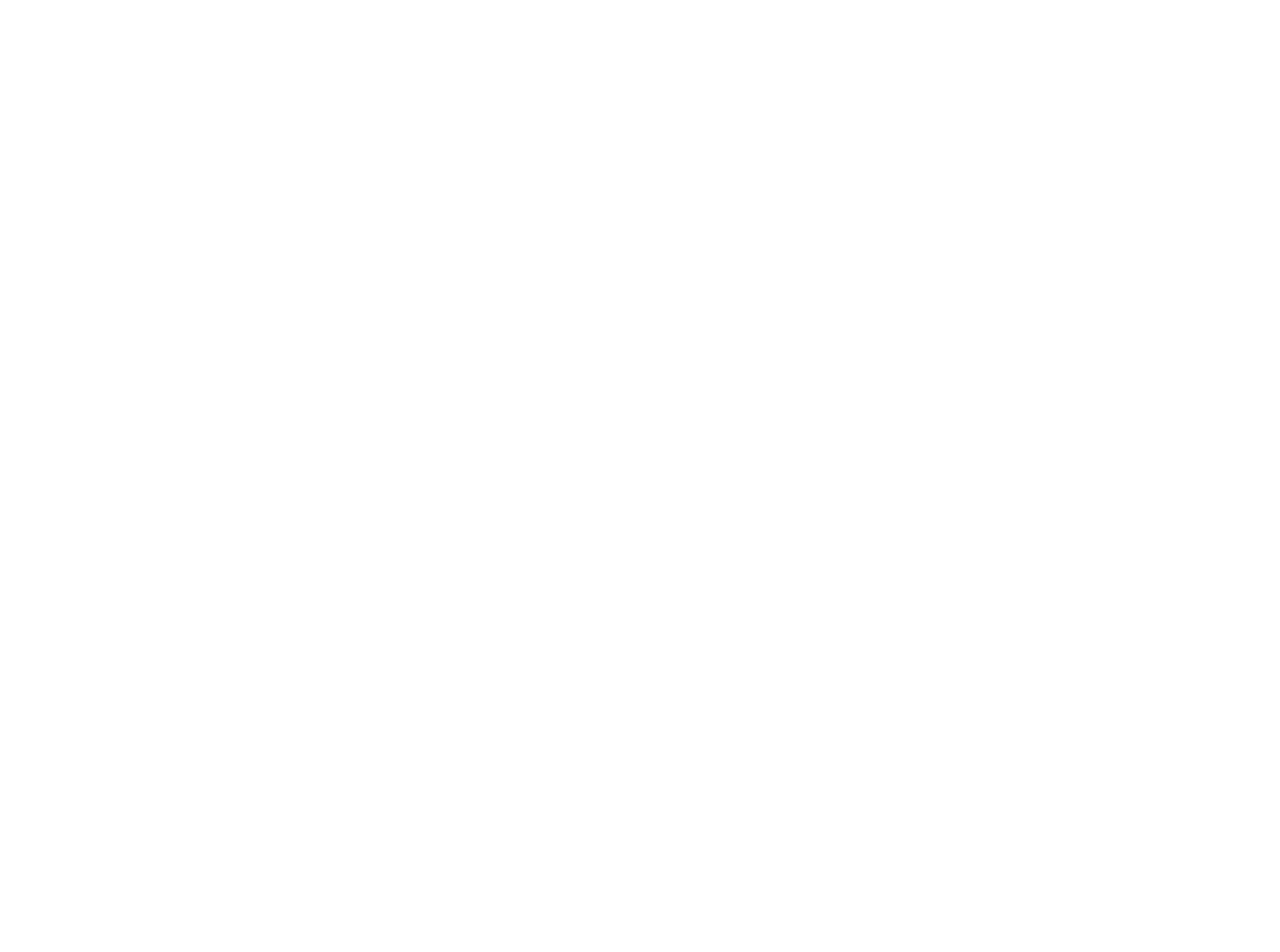
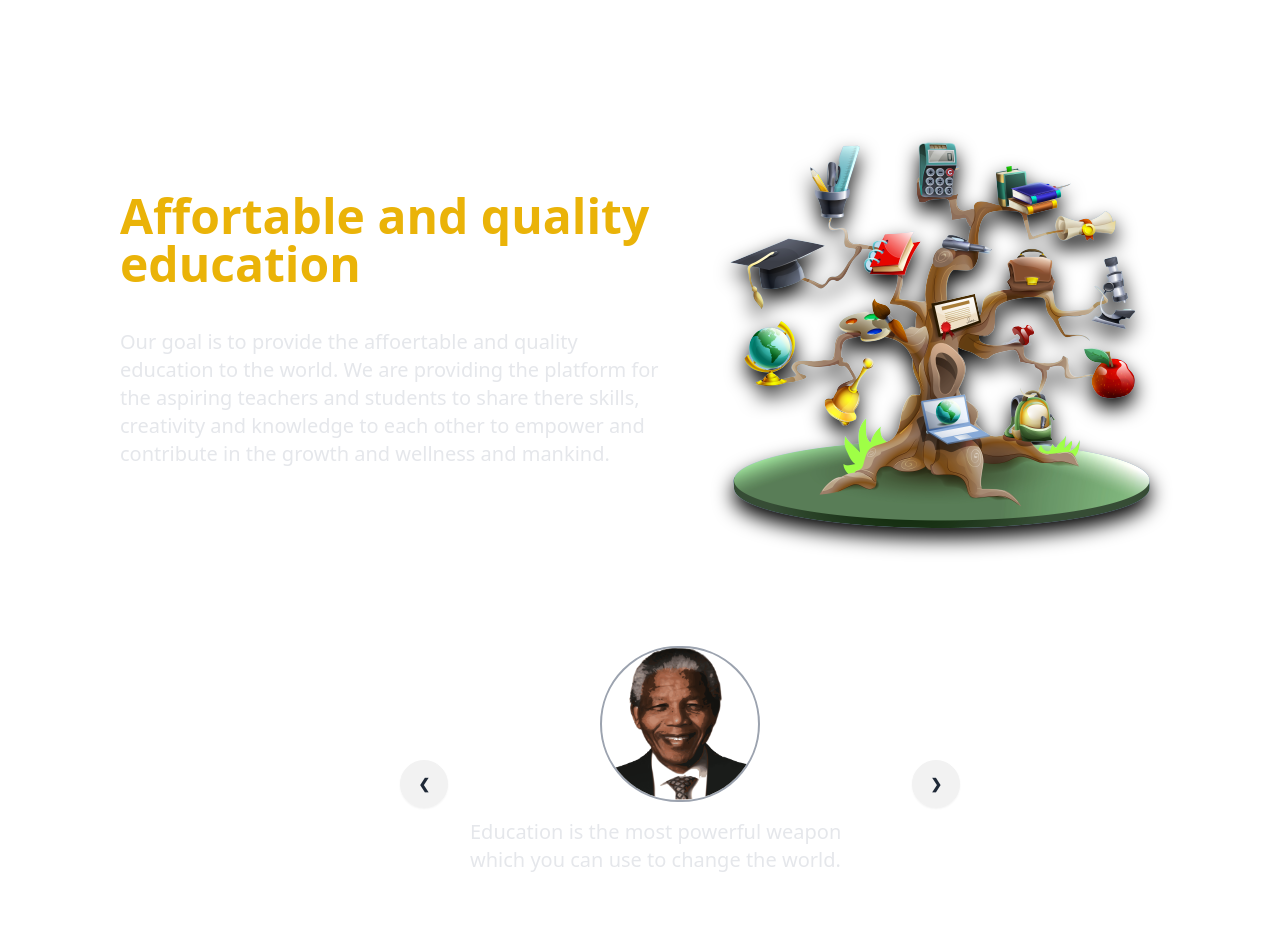
Before and after one commit to anirbanbhunia/Learning_Management_System, a React (Vite) app in the folder client/: page /about in a window 1280 px wide. Before the commit this address had no page. Shown: the top 952 px of the page. Before the commit the page ends 800 px from the top, so only its background shows below. Built offline with nearby package versions, Linux system fonts and the light colour scheme.

Commit message:
added about us page

```diff
--- a/client/src/App.jsx
+++ b/client/src/App.jsx
@@ -1,6 +1,7 @@
 import { Route, Routes } from 'react-router-dom'
 import './App.css'
 import Homepage from './Pages/Homepage'
+import AboutUs from './Pages/AboutUs'
 
 function App() {
 
@@ -8,6 +9,7 @@ function App() {
     <>
       <Routes>
         <Route path='/' element={<Homepage/>}/>
+        <Route path='/about' element={<AboutUs/>}/>
       </Routes>
     </>
   )
--- a/client/src/Layouts/Homelayout.jsx
+++ b/client/src/Layouts/Homelayout.jsx
@@ -1,9 +1,19 @@
 import {FiMenu} from "react-icons/fi"
 import {AiFillCloseCircle} from "react-icons/ai"
-import {Link} from "react-router-dom"
+import {Link, useNavigate} from "react-router-dom"
 import Footer from "../components/Footer"
+import { useDispatch, useSelector } from "react-redux"
 
 function Homelayout({children}) {
+
+    const dispatch = useDispatch()
+    const navigate = useNavigate()
+
+    //for checking if user is logged in
+    const isLoggedIn = useSelector((state) => state?.auth?.isLoggedIn)
+
+    //for displaying actions according to there role
+    const role = useSelector((state) => state?.auth?.role)
 
     function changeWidth(){
         const drawerSide = document.getElementsByClassName("drawer-side")
@@ -16,6 +26,12 @@ function Homelayout({children}) {
 
         const drawerSide = document.getElementsByClassName("drawer-side")
         drawerSide[0].style.width = "0"
+    }
+
+    function handleLogout(e){
+        e.preventDefault()
+
+        navigate("/")
     }
 
   return (
@@ -35,7 +51,7 @@ function Homelayout({children}) {
             </div>
             <div className="drawer-side w-0">
                 <label htmlFor="my-drawer" className="drawer-overlay"></label>
-                <ul className="menu bg-base-200 text-base-content relative w-48 p-4 sm:w-80">
+                <ul className="menu bg-base-200 h-[100%] text-base-content relative w-48 p-4 sm:w-80">
                 {/* Sidebar content here */}
                     <li className="w-fit absolute right-2 z-50">
                         <button onClick={hideDrawer}>
@@ -45,6 +61,15 @@ function Homelayout({children}) {
                     <li>
                         <Link to="/">Home</Link>
                     </li>
+
+                    {isLoggedIn && role === "ADMIN" && (
+                        <li>
+                            <Link to={"/admin/dashboard"}>
+                                Admin DashBoard
+                            </Link>
+                        </li>
+                    )}
+
                     <li>
                         <Link to="/courses">All Courses</Link>
                     </li>
@@ -54,6 +79,34 @@ function Homelayout({children}) {
                     <li>
                         <Link to="/about">About Us</Link>
                     </li>
+
+                    {!isLoggedIn && (
+                        <li className="absolute bottom-4 w-[90%]">
+                            <div className="w-full flex items-center justify-center">
+                                <button className="btn-primary px-4 py-1 font-semibold rounded-md w-full">
+                                    <Link to={"/login"}>Login</Link>
+                                </button>
+
+                                <button className="btn-secondary px-4 py-1 font-semibold rounded-md w-full">
+                                    <Link to={"/signup"}>Signup</Link>
+                                </button>
+                            </div>
+                        </li>
+                    )}
+
+                    {isLoggedIn && (
+                        <li className="absolute bottom-4 w-[90%]">
+                            <div className="w-full flex items-center justify-center">
+                                <button className="btn-primary px-4 py-1 font-semibold rounded-md w-full">
+                                    <Link to={"/user/profile"}>Profile</Link>
+                                </button>
+
+                                <button className="btn-secondary px-4 py-1 font-semibold rounded-md w-full">
+                                    <Link onClick={handleLogout} >Logout</Link>
+                                </button>
+                            </div>
+                        </li>
+                    )}
                 </ul>
             </div>
         </div>
--- /dev/null
+++ b/client/src/Pages/AboutUs.jsx
@@ -0,0 +1,118 @@
+import Homelayout from "../Layouts/Homelayout"
+import aboutMainImage from "../assets/Images/aboutMainImage.png"
+import apj from "../assets/Images/apj.png"
+import billGates from "../assets/Images/billGates.png"
+import einstein from "../assets/Images/einstein.png"
+import nelsonMandela from "../assets/Images/nelsonMandela.png"
+import steveJobs from "../assets/Images/steveJobs.png"
+
+function AboutUs() {
+  return (
+    <Homelayout>
+        <div className="pl-20 pt-20 flex flex-col text-white">
+            <div className="flex items-center gap-5 mx-10">
+                <section className="w-1/2 space-y-10">
+                    <h1 className="text-5xl text-yellow-500 font-semibold">
+                        Affortable and quality education
+                    </h1>
+                    <p className="text-xl text-gray-200">
+                        Our goal is to provide the affoertable and quality education to the world.
+                        We are providing the platform for the aspiring teachers and students to share there skills, creativity and knowledge to each other to empower and contribute in the growth and wellness and mankind.
+                    </p>
+                </section>
+                <div className="w-1/2">
+                    <img
+                        id="test1"
+                        style={{
+                            filter: "drop-shadow(0px 10px 10px rgb(0,0,0))"
+                        }}
+                        alt="about main image"
+                        className="drop-shadow-2xl"
+                        src={aboutMainImage}
+                    />
+                </div>
+            </div>
+
+            <div className="carousel w-1/2 my-16 m-auto">
+                <div id="slide1" className="carousel-item relative w-full">
+                    <div className="flex flex-col items-center justify-center gap-4 px-[15%]">
+                        <img
+                        src={nelsonMandela}
+                        className="w-40 rounded-full border-2 border-gray-400" />
+                        <p className="text-xl text-gray-200">
+                            {"Education is the most powerful weapon which you can use to change the world."}
+                        </p>
+                        <h3 className="text-2xl font-semibold">Nelson Mandela</h3>
+                        <div className="absolute left-5 right-5 top-1/2 flex -translate-y-1/2 transform justify-between">
+                            <a href="#slide5" className="btn btn-circle">❮</a>
+                            <a href="#slide2" className="btn btn-circle">❯</a>
+                        </div>
+                    </div>
+                </div>
+                <div id="slide2" className="carousel-item relative w-full">
+                    <div className="flex flex-col items-center justify-center gap-4 px-[15%]">
+                        <img
+                        src={apj}
+                        className="w-40 rounded-full border-2 border-gray-400" />
+                        <p className="text-xl text-gray-200">
+                            {"If you want to shine like a sun, first burn like a sun."}
+                        </p>
+                        <h3 className="text-2xl font-semibold">APJ Abdul Kalam</h3>
+                        <div className="absolute left-5 right-5 top-1/2 flex -translate-y-1/2 transform justify-between">
+                            <a href="#slide1" className="btn btn-circle">❮</a>
+                            <a href="#slide3" className="btn btn-circle">❯</a>
+                        </div>
+                    </div>
+                </div>
+                <div id="slide3" className="carousel-item relative w-full">
+                    <div className="flex flex-col items-center justify-center gap-4 px-[15%]">
+                        <img
+                        src={einstein}
+                        className="w-40 rounded-full border-2 border-gray-400" />
+                        <p className="text-xl text-gray-200">
+                            {"A person who has never made a mistake has never tried anything new."}
+                        </p>
+                        <h3 className="text-2xl font-semibold">Albert Einstein</h3>
+                        <div className="absolute left-5 right-5 top-1/2 flex -translate-y-1/2 transform justify-between">
+                            <a href="#slide2" className="btn btn-circle">❮</a>
+                            <a href="#slide4" className="btn btn-circle">❯</a>
+                        </div>
+                    </div>
+                </div>
+                <div id="slide4" className="carousel-item relative w-full">
+                    <div className="flex flex-col items-center justify-center gap-4 px-[15%]">
+                        <img
+                        src={steveJobs}
+                        className="w-40 rounded-full border-2 border-gray-400" />
+                        <p className="text-xl text-gray-200">
+                            {"Don't let the noise of others' opinions drown out your own inner voice."}
+                        </p>
+                        <h3 className="text-2xl font-semibold">Steve Jobs</h3>
+                        <div className="absolute left-5 right-5 top-1/2 flex -translate-y-1/2 transform justify-between">
+                            <a href="#slide3" className="btn btn-circle">❮</a>
+                            <a href="#slide5" className="btn btn-circle">❯</a>
+                        </div>
+                    </div>
+                </div>
+                <div id="slide5" className="carousel-item relative w-full">
+                    <div className="flex flex-col items-center justify-center gap-4 px-[15%]">
+                        <img
+                        src={billGates}
+                        className="w-40 rounded-full border-2 border-gray-400" />
+                        <p className="text-xl text-gray-200">
+                            {"If you can't make it good, at least make it look good."}
+                        </p>
+                        <h3 className="text-2xl font-semibold">Bill Gates</h3>
+                        <div className="absolute left-5 right-5 top-1/2 flex -translate-y-1/2 transform justify-between">
+                            <a href="#slide4" className="btn btn-circle">❮</a>
+                            <a href="#slide1" className="btn btn-circle">❯</a>
+                        </div>
+                    </div>
+                </div>
+            </div>
+        </div>
+    </Homelayout>
+  )
+}
+
+export default AboutUs
--- a/client/src/Redux/Slices/Authslice.js
+++ b/client/src/Redux/Slices/Authslice.js
@@ -1,6 +1,7 @@
 import { createSlice } from "@reduxjs/toolkit";
 
 const initialState = {
+
     isLoggedIn: localStorage.getItem("isLoggedIn") || false,
     role: localStorage.getItem("role") || "",
     data: localStorage.getItem("data") || {},
```
